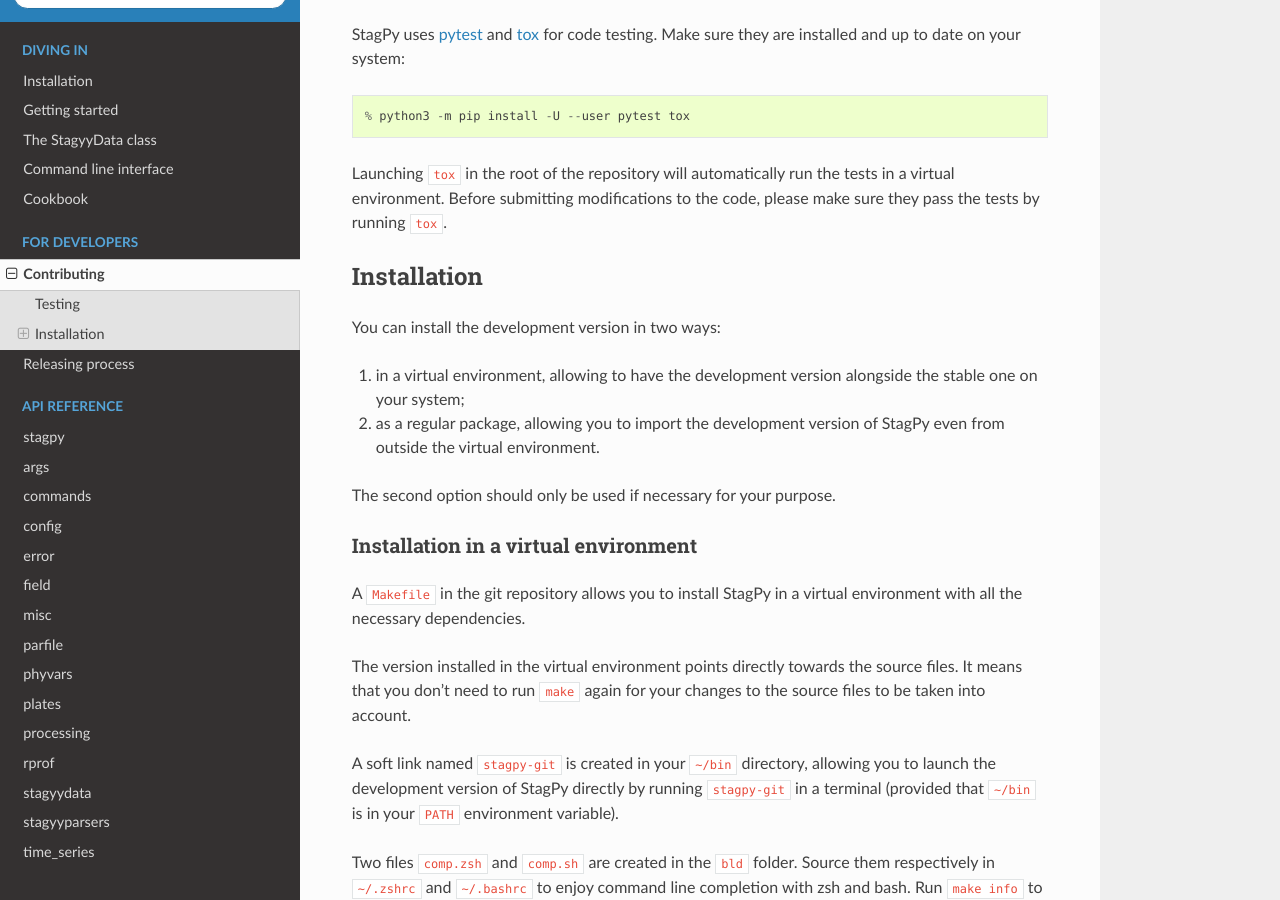
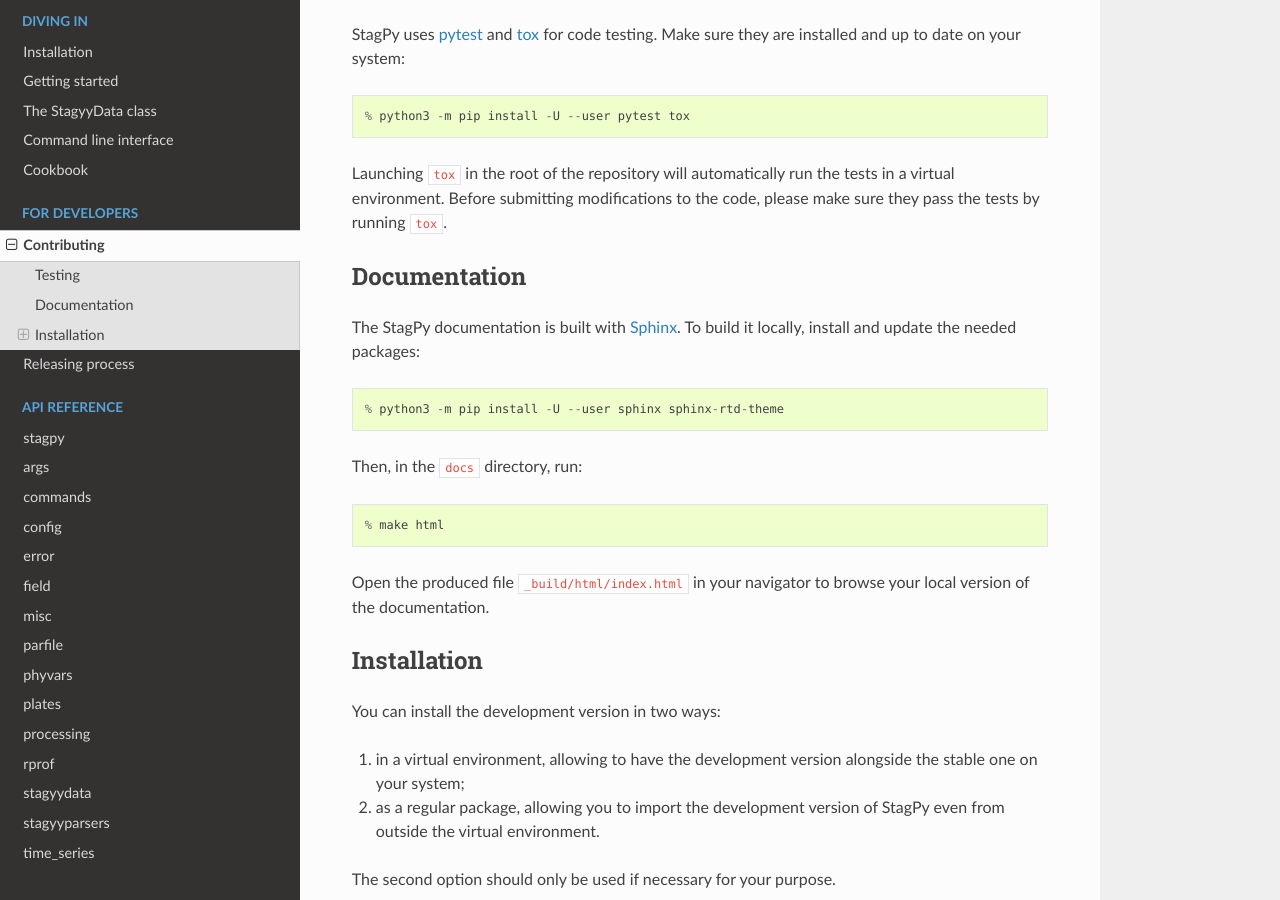
Before and after one commit to StagPython/StagPy, a Sphinx documentation site: the page built from docs/sources/developers.rst, in a window 1280 px wide and 900 px high, scrolled down 468 px. Built offline with Sphinx 7.4.7 and the Read the Docs theme 2.0.0, drawn with Linux system fonts in a browser that asks for light colours.

Commit message:
Add instructions to build doc locally

```diff
--- a/docs/sources/developers.rst
+++ b/docs/sources/developers.rst
@@ -35,6 +35,23 @@
 Launching ``tox`` in the root of the repository will automatically run the
 tests in a virtual environment. Before submitting modifications to the code,
 please make sure they pass the tests by running ``tox``.
+
+Documentation
+-------------
+
+The StagPy documentation is built with Sphinx_. To build it locally, install
+and update the needed packages::
+
+    % python3 -m pip install -U --user sphinx sphinx-rtd-theme
+
+.. _Sphinx: http://www.sphinx-doc.org
+
+Then, in the ``docs`` directory, run::
+
+    % make html
+
+Open the produced file ``_build/html/index.html`` in your navigator to browse
+your local version of the documentation.
 
 Installation
 ------------
```
